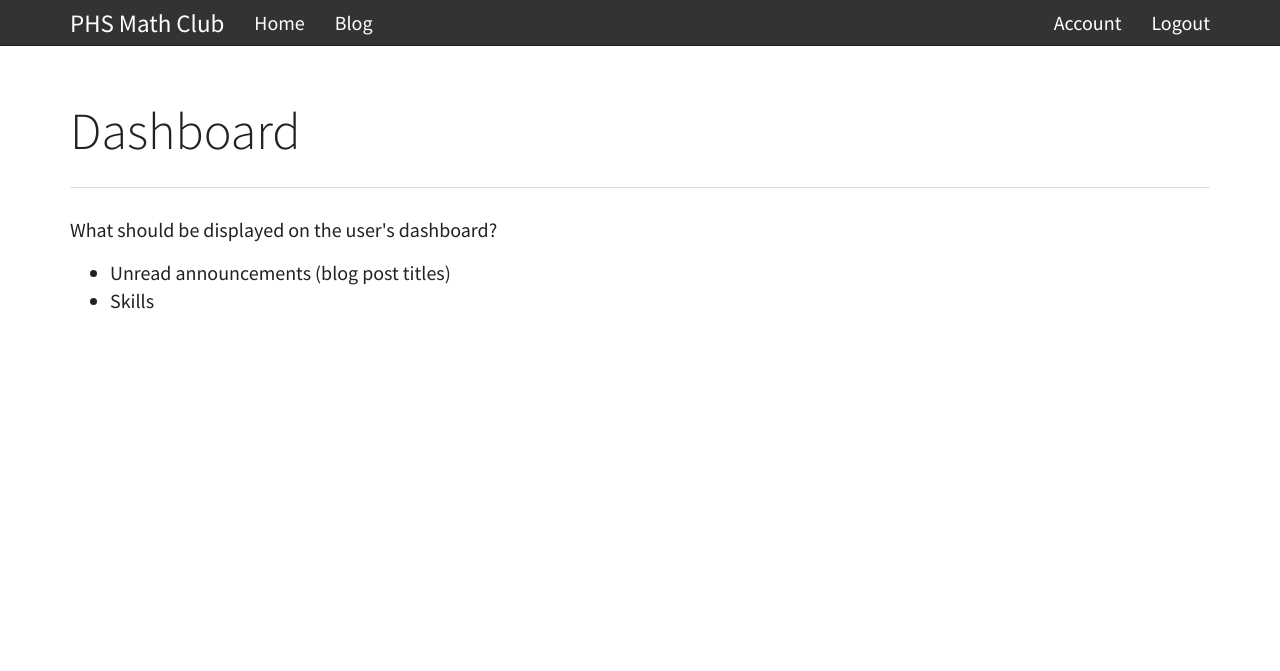
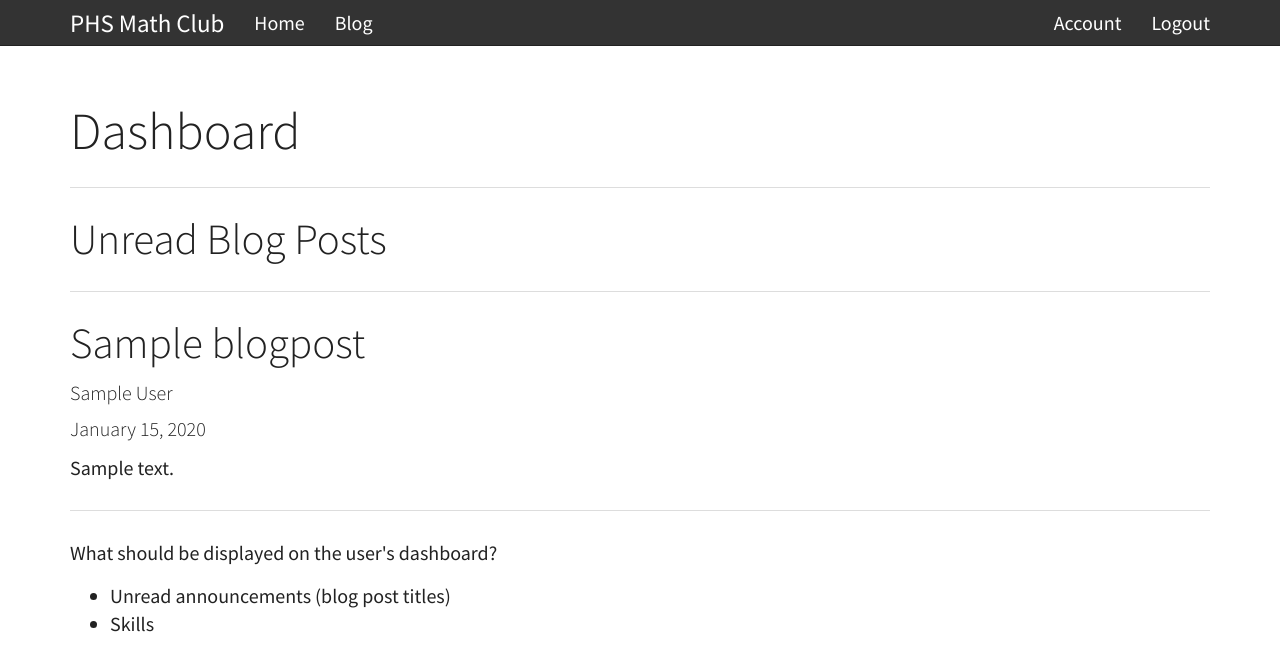
Before and after one commit to masonsbro/mathclub, a Django app: template template/dashboard.html in a window 1280 px wide. Shown: the top 671 px of the page. Run offline with Django 3.2, Linux system fonts and the light colour scheme; the template is opened without the code that fills it: values that come from a table or form of the project are taken from there, others are empty; tables that the repository leaves empty hold one stand-in row (values such as "Sample post"); some libraries are stand-ins or nearby versions.

Commit message:
Display unread posts on dashboard

```diff
--- a/mathapp/views/blog.py
+++ b/mathapp/views/blog.py
@@ -11,4 +11,6 @@ from .const import *
 @check_logged_in
 def blog(req, context):
 	context['posts'] = BlogPost.objects.order_by('-pk')
+	for post in context['posts']:
+		post.seen_by.add(context['user'])
 	return render(req, "blog.html", context)
--- a/mathapp/views/index.py
+++ b/mathapp/views/index.py
@@ -9,6 +9,9 @@ from .util import *
 @check_logged_in
 def index(req, context):
 	if 'email' in req.session:
+		context['posts'] = BlogPost.objects.exclude(seen_by = context['user'])
+		for post in context['posts']:
+			post.seen_by.add(context['user'])
 		return render(req, "dashboard.html", context)
 	else:
 		return render(req, "landing.html", context)
--- a/template/dashboard.html
+++ b/template/dashboard.html
@@ -5,6 +5,12 @@
 {% block content %}
 	<h1>Dashboard</h1>
 	<hr>
+	{% if posts %}
+		<h2>Unread Blog Posts</h2>
+		<hr>
+		{% include "display_posts.html" %}
+		<hr>
+	{% endif %}
 	<p>
 		What should be displayed on the user's dashboard?
 	</p>
--- /dev/null
+++ b/template/display_posts.html
@@ -0,0 +1,12 @@
+{% for post in posts %}
+	<h2>{{ post.title }}</h2>
+	<h5>{{ post.author.name }}</h5>
+	<h5>{{ post.date_created|date:"F j, Y" }}</h5>
+	{{ post.body|linebreaks }}
+	{% if post.date_created != post.date_modified %}
+		<h5> Last edited: {{ post.date_modified|date:"F j, Y" }}</h5>
+	{% endif %}
+	{% if not forloop.last %}<hr>{% endif %}
+{% empty %}
+	No posts found.
+{% endfor %}
```
Also changed, not shown: template/blog.html (+1 -12 lines).
